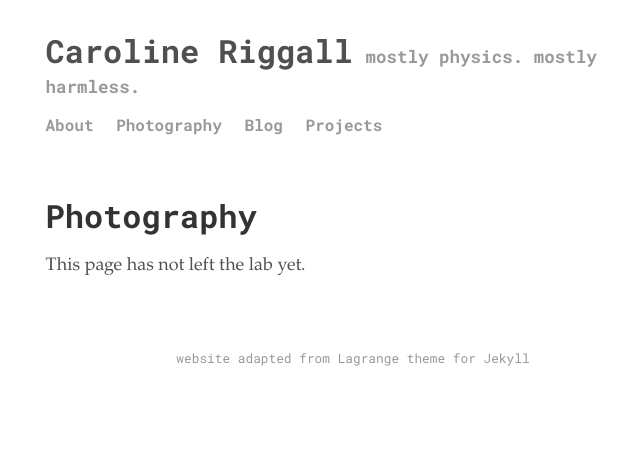
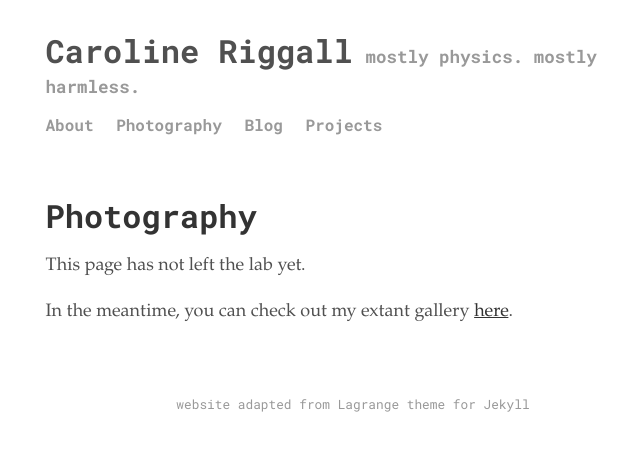
Before and after one commit to criggall/criggall.github.io, a Jekyll site: the page built from menu/photography.md, in a window 1280 px wide. Shown: the top 451 px of the page, without its empty margins (287-927 px from the left). Built offline with Jekyll 4.4.1, drawn with Linux system fonts in a browser that asks for light colours.

Commit message:
Try to add link to current photo gallery

```diff
--- a/menu/photography.md
+++ b/menu/photography.md
@@ -5,3 +5,5 @@ permalink: /photography
 ---
 
 This page has not left the lab yet.
+
+In the meantime, you can check out my extant gallery <a href="https://sites.google.com/view/carolineriggall">here</a>.
```
